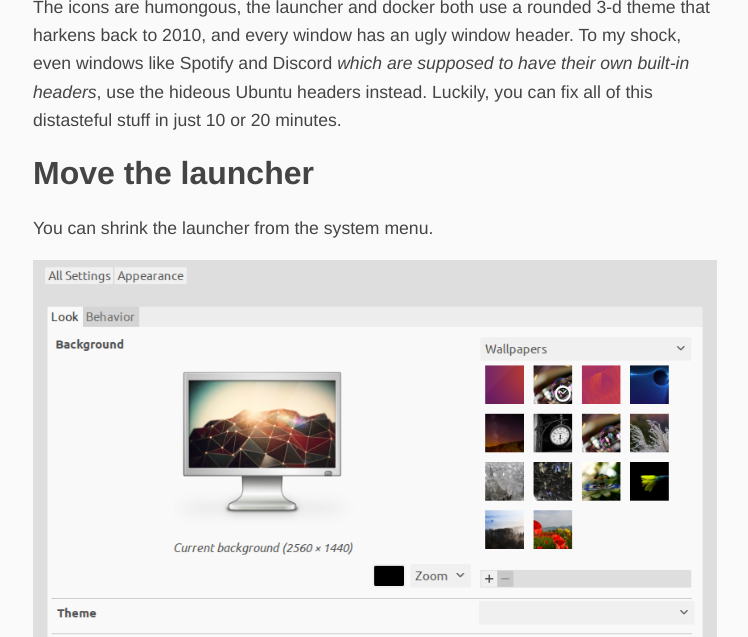
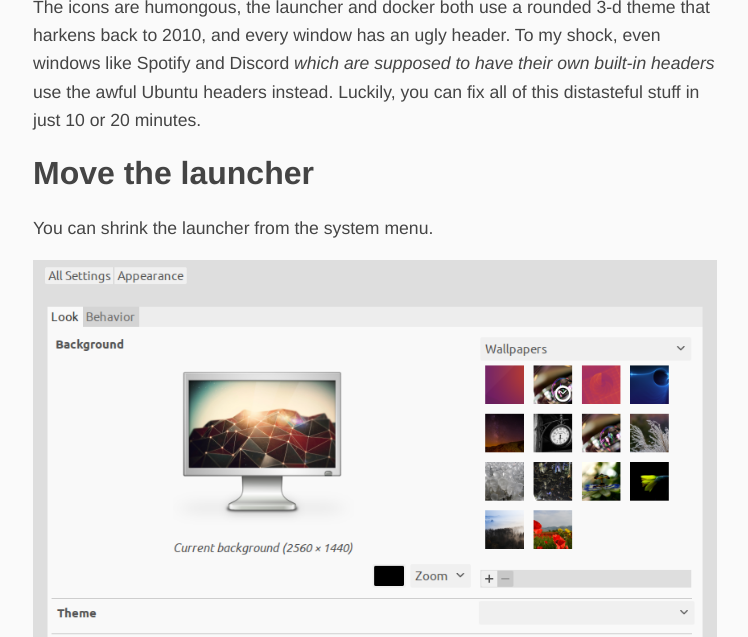
Before and after one commit to mattpetersen/mattpetersen.github.io, a Jekyll site: the page built from _posts/2017-03-19-unity-can-be-beautiful.md, in a window 1280 px wide and 900 px high, scrolled down 1580 px, cut to the strip 263-900 px from the top of the window. Shown: the whole strip, without its empty margins (265-1013 px from the left). Built offline with Jekyll 4.4.1, drawn with Linux system fonts in a browser that asks for light colours; comment, search, counter and statistics services are not loaded.

Commit message:
Fix two typos in Unity post

```diff
--- a/_posts/2017-03-19-unity-can-be-beautiful.md
+++ b/_posts/2017-03-19-unity-can-be-beautiful.md
@@ -21,7 +21,7 @@ At first encounter, Unity is pretty jarring.
 
 <img src='http://core0.staticworld.net/images/article/2015/12/dash-search-option-100633613-orig.png' style='width: 100%; object-fit: contain'/>
 
-The icons are humongous, the launcher and docker both use a rounded 3-d theme that harkens back to 2010, and every window has an ugly window header. To my shock, even windows like Spotify and Discord _which are supposed to have their own built-in headers_, use the hideous Ubuntu headers instead. Luckily, you can fix all of this distasteful stuff in just 10 or 20 minutes.
+The icons are humongous, the launcher and docker both use a rounded 3-d theme that harkens back to 2010, and every window has an ugly header. To my shock, even windows like Spotify and Discord _which are supposed to have their own built-in headers_ use the awful Ubuntu headers instead. Luckily, you can fix all of this distasteful stuff in just 10 or 20 minutes.
 
 # Move the launcher
 
```
